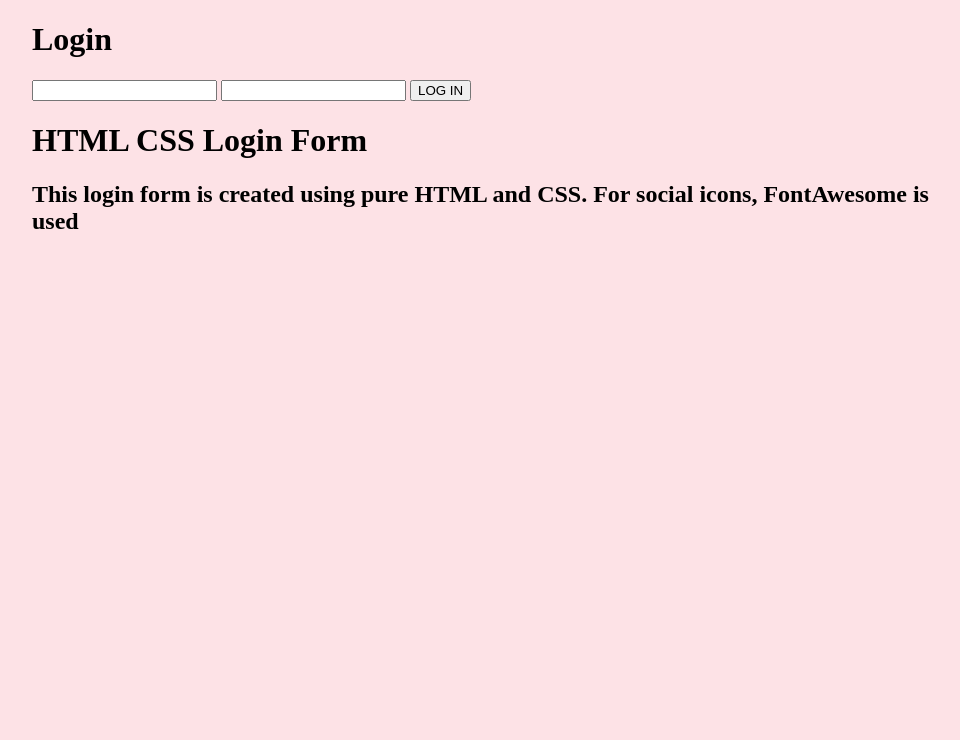
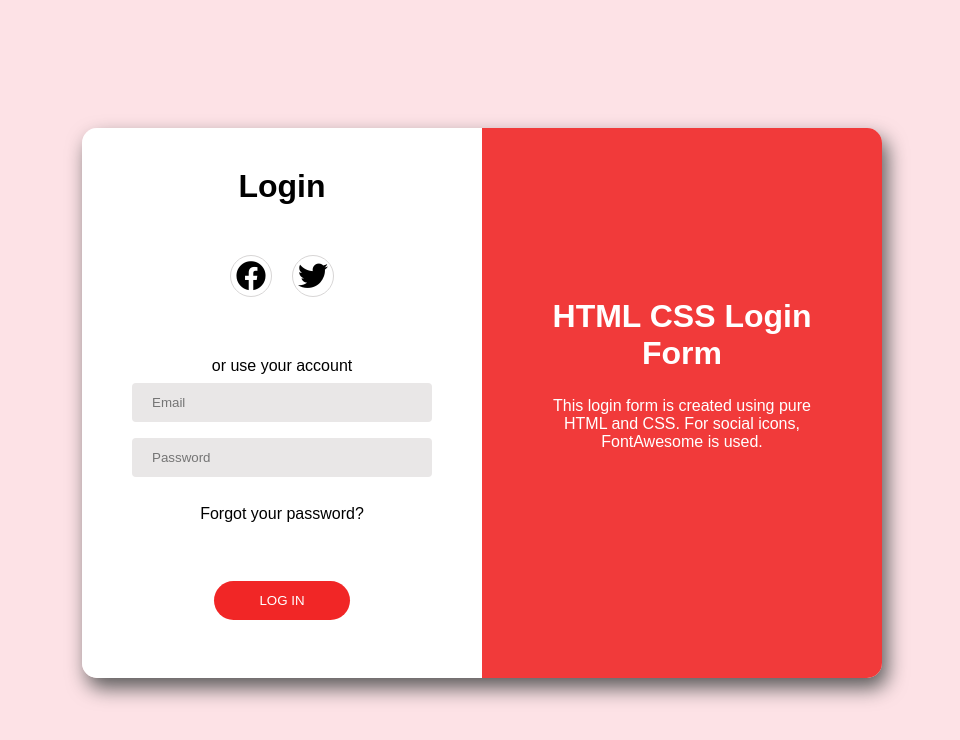
Before and after one commit to Ninewinger/logincss, a plain HTML site: page index.html in a window 1280 px wide. Shown: the whole page, without its empty margins (158-1118 px from the left). Drawn offline with Linux system fonts and the light colour scheme.

Commit message:
login final

```diff
--- a/index.html
+++ b/index.html
@@ -6,20 +6,48 @@
     <meta name="viewport" content="width=device-width, initial-scale=1.0">
     <title>Login</title>
     <link rel="stylesheet" href="styles.css">
+    <link rel="stylesheet" href="https://cdnjs.cloudflare.com/ajax/libs/font-awesome/5.15.4/css/brands.min.css" integrity="sha512-sVSECYdnRMezwuq5uAjKQJEcu2wybeAPjU4VJQ9pCRcCY4pIpIw4YMHIOQ0CypfwHRvdSPbH++dA3O4Hihm/LQ==" crossorigin="anonymous" referrerpolicy="no-referrer" />
+    <link rel="stylesheet" href="https://cdnjs.cloudflare.com/ajax/libs/font-awesome/5.15.4/css/all.min.css" integrity="sha512-1ycn6IcaQQ40/MKBW2W4Rhis/DbILU74C1vSrLJxCq57o941Ym01SwNsOMqvEBFlcgUa6xLiPY/NS5R+E6ztJQ==" crossorigin="anonymous" referrerpolicy="no-referrer" />
 </head>
 <body>
     <div class="plate">
         <div class="input">
-            <h1>Login</h1>
-            <i class="fab fa-facebook"></i>
-            <i class="fab fa-twitter"></i>
-            <input type="text">
-            <input type="text">
-            <button>LOG IN</button>
+            <div class="log">
+                <h1>Login</h1>
+            </div>
+            <div class="iconos">
+                <div>
+                    <i class="fab fa-facebook"></i>
+                </div>
+                <div>
+                    <i class="fab fa-twitter"></i>
+                </div>
+            </div>
+            <div>
+                <p>or use your account</p>
+            </div>
+            <div class="inputs">
+                <div>
+                    <input type="text" placeholder="Email">
+                </div>
+                <div>
+                    <input type="text" placeholder="Password">
+                </div>
+            </div>
+            <div>
+                <p>Forgot your password?</p>
+            </div>
+            <div class="but">
+                <button>LOG IN</button>
+            </div>
         </div>
         <div class="info">
-            <h1 class="negrita">HTML CSS Login Form</h1>
-            <h2>This login form is created using pure HTML and CSS. For social icons, FontAwesome is used</h2>
+            <div class="negrita">
+                <h1>HTML CSS Login Form</h1>
+            </div>
+            <div class="blanquita">
+                <h2>This login form is created using pure HTML and CSS. For social icons, FontAwesome is used.</h2>
+            </div>
         </div>
     </div>
 </body>
--- a/styles.css
+++ b/styles.css
@@ -1,9 +1,106 @@
+* {
+    margin: 0%;
+    padding: 0%;
+    font-family: Arial, Helvetica, sans-serif;
+}
 body {
     background-color: rgb(253, 226, 230);
 }
 .plate {
-    width: 900px;
+    width: 800px;
     height: 550px;
-    margin: auto
-
+    display: flex;
+    border-radius: 15px;
+    box-shadow: 5px 10px 20px rgb(90, 90, 90);
+    justify-content: center;
+    margin: auto;
+    margin-top: 10%;
 }
+.log {
+    margin: 40px;
+}
+.input {
+    width: 50%;
+    text-align: center;
+    display: flex;
+    flex-direction: column;
+    background-color: white;
+    border-top-left-radius: 15px;
+    border-bottom-left-radius: 15px;
+}
+.input h1 {
+    font-weight: 800;
+    text-align: center;
+}
+.inputs {
+    margin: 0px 50px;
+    margin-bottom: 20px;
+}
+.inputs input {
+    color: black;
+    background-color: rgb(233, 231, 231);
+    width: 100%;
+    padding: 12px 20px;
+    margin: 8px 0;
+    display: inline-block;
+    border: none;
+    border-radius: 4px;
+    box-sizing: border-box;
+}
+.iconos {
+    display: flex;
+    flex-direction: row;
+    justify-content: center;
+    margin-bottom: 50px;
+}
+.iconos i {
+    font-size: 30px;
+}
+.iconos div {
+    padding: 5px;
+    margin: 10px;
+    border-style: solid;
+    border-color: rgb(216, 214, 214);
+    border-radius: 50%;
+    border-width: 1px;
+}
+.info {
+    width: 50%;
+    color: white;
+    flex-direction: column;
+    text-align: center;
+    display: flex;
+    background-color: rgb(241, 58, 58);
+    border-top-right-radius: 15px;
+    border-bottom-right-radius: 15px;
+}
+.but {
+    display: flex;
+    justify-content: center;
+    width: 350px;
+    margin: auto;
+    margin-top: none;
+}
+.but button {
+    color: white;
+    border: none;
+    background-color: rgb(241, 38, 38);
+    padding: 12px 45px;
+    border-radius: 22px;
+    justify-content: center;
+}
+.negrita {
+    margin: 170px 30px 0px
+}
+.negrita h1 {
+    margin: 0px;
+    font-weight: 800;
+}
+.blanquita {
+    margin: 25px 50px;
+}
+.blanquita h2 {
+    font-weight: lighter;
+    font-size: 16px;
+    margin: 0px;
+}
```
